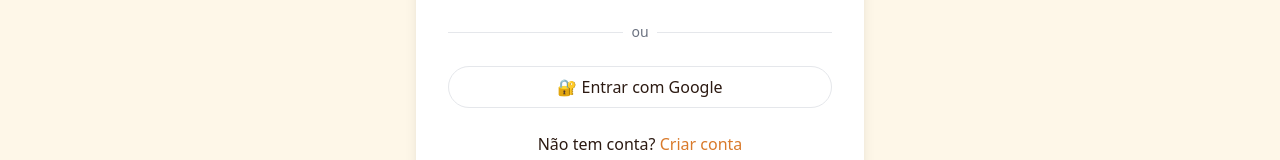
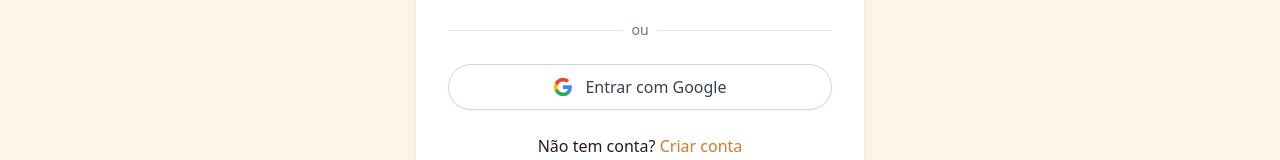
Before and after one commit to da-silva-39/origens-sabor, a React (Vite) app in the folder frontend/: page /login in a window 1280 px wide. Shown: the part 503-663 px from the top of the page. Built offline with nearby package versions, Linux system fonts and the light colour scheme; no server answers; what @react-pdf/renderer would draw is missing.

Commit message:
alteracoes feitas com google

```diff
--- a/frontend/src/pages/Contacto.tsx
+++ b/frontend/src/pages/Contacto.tsx
@@ -116,7 +116,7 @@
                 <div className="flex items-start gap-4">
                   <FiPhone className="text-primaria text-xl mt-1" />
                   <div>
-                    <p className="font-medium text-gray-800">Telefone / WhatsApp</p>
+                    <p className="font-medium text-gray-800">Telefone(84) / WhatsApp(86)</p>
                     <p className="text-gray-600">+258 84 842 4621</p>
                     <p className="text-gray-600">+258 86 015 1122</p>
                   </div>
@@ -264,13 +264,13 @@
                       to="/login"
                       className="flex items-center gap-2 text-sm bg-primaria/10 text-primaria px-3 py-2 rounded-xl hover:bg-primaria/20 transition"
                     >
-                      🔐 Entrar
+                      Entrar
                     </Link>
                     <Link
                       to="/registro"
                       className="flex items-center gap-2 text-sm bg-primaria/10 text-primaria px-3 py-2 rounded-xl hover:bg-primaria/20 transition"
                     >
-                      ✨ Criar Conta
+                     Criar Conta
                     </Link>
                   </>
                 ) : (
--- a/frontend/src/pages/Login.tsx
+++ b/frontend/src/pages/Login.tsx
@@ -42,7 +42,20 @@
           <button type="submit" className="w-full bg-primaria text-white py-2 rounded-full hover:bg-secundaria transition">Entrar</button>
         </form>
         <div className="relative my-6"><div className="absolute inset-0 flex items-center"><div className="w-full border-t"></div></div><div className="relative flex justify-center text-sm"><span className="bg-white px-2 text-gray-500">ou</span></div></div>
-        <button onClick={handleGoogleLogin} className="w-full flex items-center justify-center gap-2 border py-2 rounded-full hover:bg-gray-50 transition">🔐 Entrar com Google</button>
+        <button
+  onClick={handleGoogleLogin}
+  className="w-full flex items-center justify-center gap-3 bg-white text-gray-700 font-medium border border-gray-300 py-2.5 rounded-full shadow-sm hover:bg-gray-50 focus:outline-none focus:ring-2 focus:ring-offset-2 focus:ring-gray-200 transition duration-200"
+>
+  {/* Ícone SVG Oficial do Google */}
+  <svg className="w-5 h-5" viewBox="0 0 24 24" fill="none" xmlns="http://w3.org">
+    <path d="M22.56 12.25c0-.78-.07-1.53-.2-2.25H12v4.26h5.92c-.26 1.37-1.04 2.53-2.21 3.31v2.77h3.57c2.08-1.92 3.28-4.74 3.28-8.09z" fill="#4285F4"/>
+    <path d="M12 23c2.97 0 5.46-.98 7.28-2.66l-3.57-2.77c-.98.66-2.23 1.06-3.71 1.06-2.86 0-5.29-1.93-6.16-4.53H2.18v2.84C3.99 20.53 7.7 23 12 23z" fill="#34A853"/>
+    <path d="M5.84 14.09c-.22-.66-.35-1.36-.35-2.09s.13-1.43.35-2.09V7.06H2.18C1.43 8.55 1 10.22 1 12s.43 3.45 1.18 4.94l2.85-2.22.81-.63z" fill="#FBBC05"/>
+    <path d="M12 5.38c1.62 0 3.06.56 4.21 1.64l3.15-3.15C17.45 2.09 14.97 1 12 1 7.7 1 3.99 3.47 2.18 7.06l3.66 2.84c.87-2.6 3.3-4.52 6.16-4.52z" fill="#EA4335"/>
+  </svg>
+  <span>Entrar com Google</span>
+</button>
+
         <p className="text-center mt-6">Não tem conta? <Link to="/registro" className="text-primaria hover:underline">Criar conta</Link></p>
       </div>
     </div>
```
